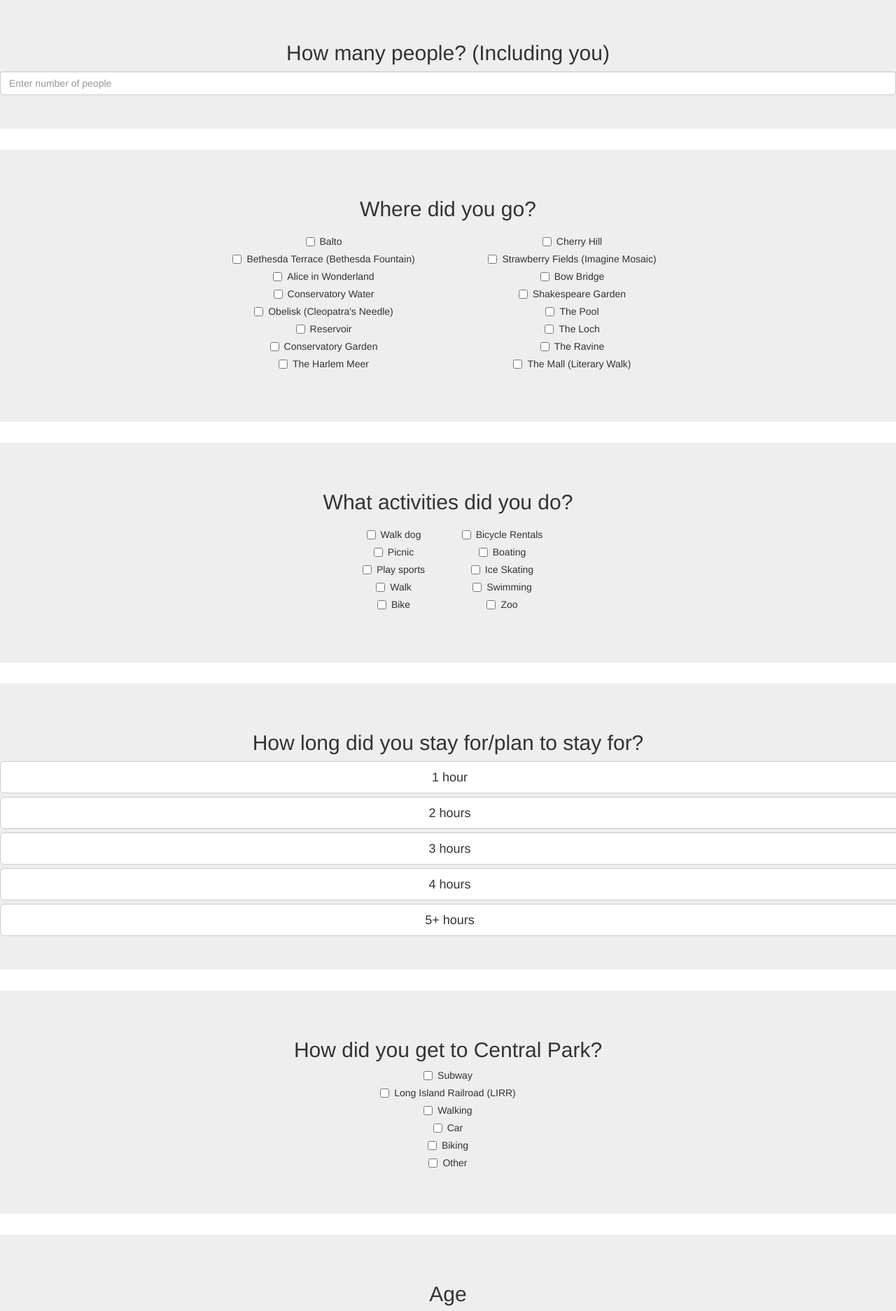
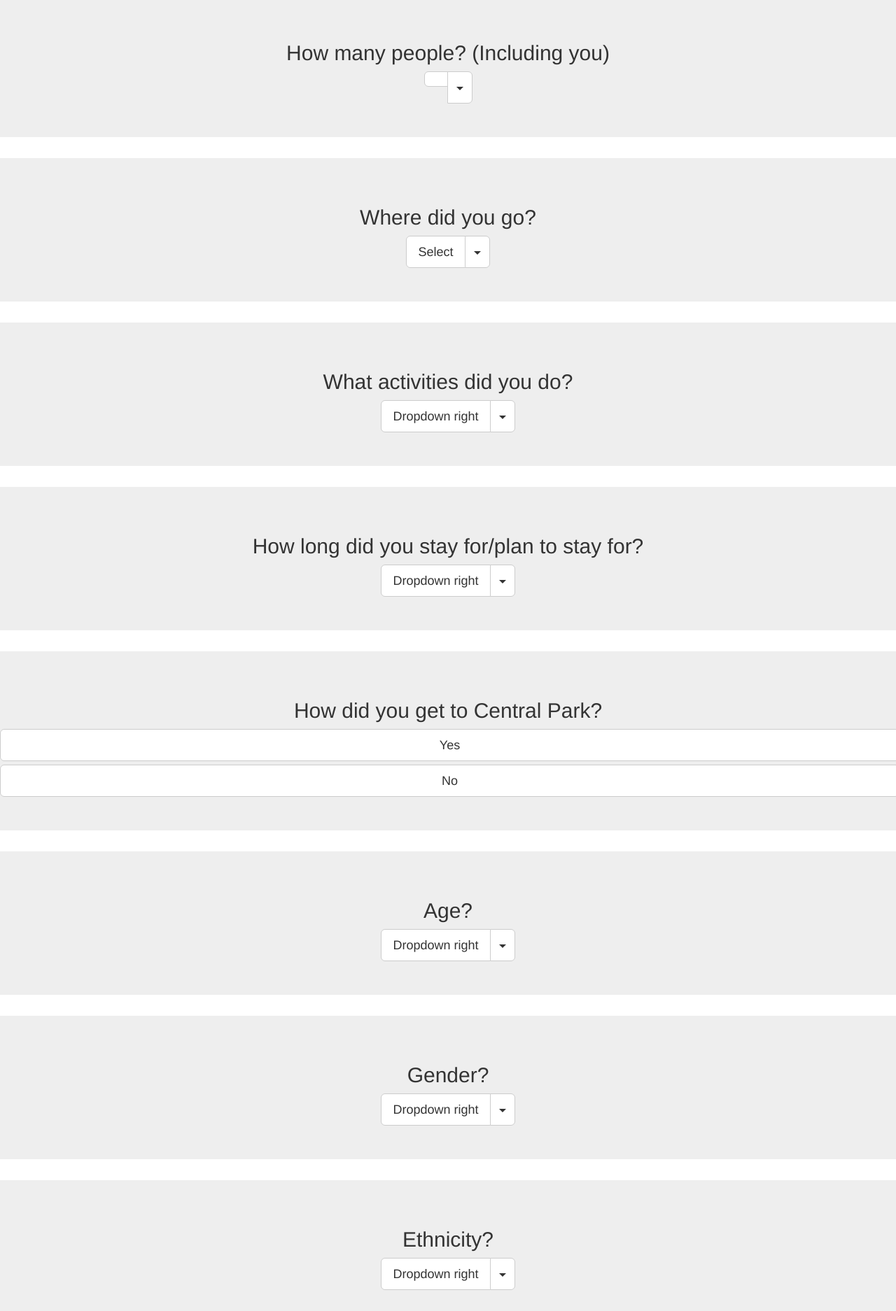
Before and after one commit to jerseycity2018/team-1, a React (Create React App) app in the folder my-app/: page / in a window 1280 px wide. Shown: the part 520-2394 px from the top of the page at 70% size. Built offline with nearby package versions, Linux system fonts and the light colour scheme.

Commit message:
Update survey.js
added getStates and sets values

```diff
--- a/my-app/src/components/survey.js
+++ b/my-app/src/components/survey.js
@@ -1,6 +1,6 @@
 import React, { Component } from 'react';
-import { Button, ButtonToolbar, FormGroup, FormControl, ControlLabel, Jumbotron, Navbar, Nav, NavItem, MenuItem,
-  SplitButton, Row, Checkbox, Col} from "react-bootstrap";
+import { Button, ButtonToolbar, FormGroup, FormControl, Jumbotron, MenuItem, SplitButton
+ } from "react-bootstrap";
 
 class Survey extends Component {
   constructor(props, context) {
@@ -14,6 +14,7 @@ class Survey extends Component {
     zipcode: '',
     country: '',
     group: '',
+    people: '',
     renderStates: true,
     renderZipcode: false,
     renderCountry: false,
@@ -21,7 +22,16 @@ class Survey extends Component {
   };
 }
 
-handleClick = (param) =>{
+getSelected = (e,state) =>{
+    this.setState({state: e});
+}
+
+handleClick = (Case, state, e) =>{
+    this.handleCase(Case);
+    this.getSelected(e, state);
+}
+
+handleCase = (param) => {
     switch(param){
 	    case 1:
         return this.setState({
@@ -42,23 +52,18 @@ handleClick = (param) =>{
     }
 }
 
-handleKeyPress = (e) => {
-    if (e.key === 'Enter') {
-      this.setState({zipcode: false});
-      this.setState({group: true});
-    }
-}
-
 getValidationState() {
   const length = this.state.value.length;
-  if (length == 10) return 'success';
-  else if (length != 5) return 'warning';
+  if (length > 10) return 'success';
+  else if (length > 5) return 'warning';
+  else if (length > 0) return 'error';
   return null;
 }
 
 handleChange(e) {
   this.setState({ value: e.target.value });
 }
+
 
   render() {
     return (
@@ -71,8 +76,8 @@ handleChange(e) {
             <Jumbotron>
                 <h2> Are you from the United States? </h2>
                 <ButtonToolbar>
-                    <Button onClick={()=>this.handleClick(1)} value="yes" bsSize="large" block>Yes</Button>
-                    <Button onClick={()=>this.handleClick(2)} value="no" bsSize="large" block>No</Button>
+                    <Button onClick={()=>this.handleClick(1, 'states','yes')} value="yes" bsSize="large" block>Yes</Button>
+                    <Button onClick={()=>this.handleClick(2, 'states','no')} value="no" bsSize="large" block>No</Button>
                 </ButtonToolbar>
             </Jumbotron>
             </div>
@@ -105,29 +110,13 @@ handleChange(e) {
         <div>
         <Jumbotron>
           <h2> What country are you from? </h2>
-          <SplitButton title="Choose a Country" pullRight id="split-button-pull-right" bsSize="large">
-          <MenuItem eventKey="1">Afghanistan</MenuItem>
-          <MenuItem eventKey="2">Australia</MenuItem>
-          <MenuItem eventKey="3">Belgium</MenuItem>
-          <MenuItem eventKey="4">Brazil</MenuItem>
-          <MenuItem eventKey="5">Cambodia</MenuItem>
-          <MenuItem eventKey="6">Chile</MenuItem>
-          <MenuItem eventKey="7">Republic of China</MenuItem>
-          <MenuItem eventKey="8">Denmark</MenuItem>
-          <MenuItem eventKey="9">Dominican Republic</MenuItem>
-          <MenuItem eventKey="10">Egypt</MenuItem>
-          <MenuItem eventKey="11">Ethiopia</MenuItem>
-          <MenuItem eventKey="12">Finland</MenuItem>
-          <MenuItem eventKey="13">France</MenuItem>
-          <MenuItem eventKey="14">Germany</MenuItem>
-          <MenuItem eventKey="15">Guatemala</MenuItem>
-          <MenuItem eventKey="16">Haiti</MenuItem>
-          <MenuItem eventKey="17">Hungary</MenuItem>
-          <MenuItem eventKey="18">India</MenuItem>
-          <MenuItem eventKey="19">Iran</MenuItem>
-          <MenuItem eventKey="20">Japan</MenuItem>
-
-          </SplitButton>
+            <SplitButton title="Country" pullRight id="split-button-pull-right" bsSize="large">
+            <MenuItem eventKey="1">Action</MenuItem>
+            <MenuItem eventKey="2">Another action</MenuItem>
+            <MenuItem eventKey="3">Something else here</MenuItem>
+            <MenuItem divider />
+            <MenuItem eventKey="4">Separated link</MenuItem>
+            </SplitButton>
         </Jumbotron>
         </div>
         ):<div></div>}
@@ -144,122 +133,92 @@ handleChange(e) {
         </div>
         ):<div></div>}
 
+
         <Jumbotron>
           <h2> How many people? (Including you) </h2>
-          <form>
-            <FormControl
-              type="text"
-              value={this.state.value}
-              placeholder="Enter number of people"
-              onChange={this.handleChange}
-            />
-            <FormControl.Feedback />
-        </form>
+          <SplitButton title=""  onSelect={(evt)=>this.getSelected(evt, 'people')} pullRight id="split-button-pull-right" bsSize="large">
+          <MenuItem eventKey="1" >Action</MenuItem>
+          <MenuItem eventKey="Aother" >Another action</MenuItem>
+          <MenuItem eventKey="3">Something else here</MenuItem>
+          <MenuItem divider />
+          <MenuItem eventKey="4">Separated link</MenuItem>
+          </SplitButton>
         </Jumbotron>
 
         <Jumbotron>
           <h2> Where did you go? </h2>
-          <FormGroup style={{marginLeft:"300px", marginRight:"300px"}}>
-          <Row className="show-grid">
-              <Col md={6} mdPush={6}>
-              <Checkbox>Cherry Hill</Checkbox>
-              <Checkbox>Strawberry Fields (Imagine Mosaic)</Checkbox>
-              <Checkbox>Bow Bridge</Checkbox>
-              <Checkbox>Shakespeare Garden</Checkbox>
-              <Checkbox>The Pool</Checkbox>
-              <Checkbox>The Loch</Checkbox>
-              <Checkbox>The Ravine</Checkbox>
-              <Checkbox>The Mall (Literary Walk)</Checkbox>
-              </Col>
-              <Col md={6} mdPull={6}>
-              <Checkbox>Balto</Checkbox>
-              <Checkbox>Bethesda Terrace (Bethesda Fountain)</Checkbox>
-              <Checkbox>Alice in Wonderland</Checkbox>
-              <Checkbox>Conservatory Water</Checkbox>
-              <Checkbox>Obelisk (Cleopatra's Needle)</Checkbox>
-              <Checkbox>Reservoir</Checkbox>
-              <Checkbox>Conservatory Garden</Checkbox>
-              <Checkbox>The Harlem Meer</Checkbox>
-              </Col>
-            </Row>
-            </FormGroup>
+          <SplitButton title="Select" pullRight id="split-button-pull-right" bsSize="large">
+          <MenuItem eventKey="1">Action</MenuItem>
+          <MenuItem eventKey="2">Another action</MenuItem>
+          <MenuItem eventKey="3">Something else here</MenuItem>
+          <MenuItem divider />
+          <MenuItem eventKey="4">Separated link</MenuItem>
+          </SplitButton>
         </Jumbotron>
 
         <Jumbotron>
           <h2> What activities did you do? </h2>
-          <FormGroup style={{marginLeft:"500px", marginRight:"500px"}}>
-          <Row className="show-grid">
-              <Col md={6} mdPush={6}>
-              <Checkbox>Bicycle Rentals</Checkbox>
-              <Checkbox>Boating</Checkbox>
-              <Checkbox>Ice Skating</Checkbox>
-              <Checkbox>Swimming</Checkbox>
-              <Checkbox>Zoo</Checkbox>
-              </Col>
-              <Col md={6} mdPull={6}>
-              <Checkbox>Walk dog</Checkbox>
-              <Checkbox>Picnic</Checkbox>
-              <Checkbox>Play sports</Checkbox>
-              <Checkbox>Walk</Checkbox>
-              <Checkbox>Bike</Checkbox>
-              </Col>
-            </Row>
-
-            </FormGroup>
+          <SplitButton title="Dropdown right" pullRight id="split-button-pull-right" bsSize="large">
+          <MenuItem eventKey="1">Action</MenuItem>
+          <MenuItem eventKey="2">Another action</MenuItem>
+          <MenuItem eventKey="3">Something else here</MenuItem>
+          <MenuItem divider />
+          <MenuItem eventKey="4">Separated link</MenuItem>
+          </SplitButton>
         </Jumbotron>
 
         <Jumbotron>
           <h2> How long did you stay for/plan to stay for? </h2>
+          <SplitButton title="Dropdown right" pullRight id="split-button-pull-right" bsSize="large">
+          <MenuItem eventKey="1">Action</MenuItem>
+          <MenuItem eventKey="2">Another action</MenuItem>
+          <MenuItem eventKey="3">Something else here</MenuItem>
+          <MenuItem divider />
+          <MenuItem eventKey="4">Separated link</MenuItem>
+          </SplitButton>
+        </Jumbotron>
+
+        <Jumbotron>
+          <h2> How did you get to Central Park? </h2>
           <ButtonToolbar>
-            <Button bsSize="large" block>1 hour</Button>
-            <Button bsSize="large" block>2 hours</Button>
-            <Button bsSize="large" block>3 hours</Button>
-            <Button bsSize="large" block>4 hours</Button>
-            <Button bsSize="large" block>5+ hours</Button>
+            <Button bsSize="large" block>
+              Yes
+            </Button>
+            <Button bsSize="large" block>No</Button>
           </ButtonToolbar>
         </Jumbotron>
 
         <Jumbotron>
-          <h2> How did you get to Central Park? </h2>
-          <FormGroup style={{marginLeft:"300px", marginRight:"300px"}}>
-              <Checkbox>Subway</Checkbox>
-              <Checkbox>Long Island Railroad (LIRR)</Checkbox>
-              <Checkbox>Walking</Checkbox>
-              <Checkbox>Car</Checkbox>
-              <Checkbox>Biking</Checkbox>
-              <Checkbox>Other</Checkbox>
-            </FormGroup>
+          <h2> Age? </h2>
+          <SplitButton title="Dropdown right" pullRight id="split-button-pull-right" bsSize="large">
+          <MenuItem eventKey="1">Action</MenuItem>
+          <MenuItem eventKey="2">Another action</MenuItem>
+          <MenuItem eventKey="3">Something else here</MenuItem>
+          <MenuItem divider />
+          <MenuItem eventKey="4">Separated link</MenuItem>
+          </SplitButton>
         </Jumbotron>
 
         <Jumbotron>
-          <h2> Age </h2>
-          <ButtonToolbar>
-            <Button bsSize="large" block>0-15</Button>
-            <Button bsSize="large" block>15-24</Button>
-            <Button bsSize="large" block>25-34</Button>
-            <Button bsSize="large" block>35-44</Button>
-            <Button bsSize="large" block>45-55</Button>
-            <Button bsSize="large" block>55+</Button>
-          </ButtonToolbar>
+          <h2> Gender? </h2>
+          <SplitButton title="Dropdown right" pullRight id="split-button-pull-right" bsSize="large">
+          <MenuItem eventKey="1">Action</MenuItem>
+          <MenuItem eventKey="2">Another action</MenuItem>
+          <MenuItem eventKey="3">Something else here</MenuItem>
+          <MenuItem divider />
+          <MenuItem eventKey="4">Separated link</MenuItem>
+          </SplitButton>
         </Jumbotron>
 
         <Jumbotron>
-          <h2> Gender </h2>
-          <ButtonToolbar>
-            <Button bsSize="large" block>Male</Button>
-            <Button bsSize="large" block>Female</Button>
-            <Button bsSize="large" block>Other</Button>
-          </ButtonToolbar>
-        </Jumbotron>
-
-        <Jumbotron>
-          <h2> Ethnicity </h2>
-          <Button bsSize="large" block>White</Button>
-          <Button bsSize="large" block>Hispanic or Latino</Button>
-          <Button bsSize="large" block>Black or African American</Button>
-          <Button bsSize="large" block>Native American or American Indian</Button>
-          <Button bsSize="large" block>Asian/Pacific Islander</Button>
-          <Button bsSize="large" block>Other</Button>
+          <h2> Ethnicity? </h2>
+          <SplitButton title="Dropdown right" pullRight id="split-button-pull-right" bsSize="large">
+          <MenuItem eventKey="1">Action</MenuItem>
+          <MenuItem eventKey="2">Another action</MenuItem>
+          <MenuItem eventKey="3">Something else here</MenuItem>
+          <MenuItem divider />
+          <MenuItem eventKey="4">Separated link</MenuItem>
+          </SplitButton>
         </Jumbotron>
       </div>
     )
```
